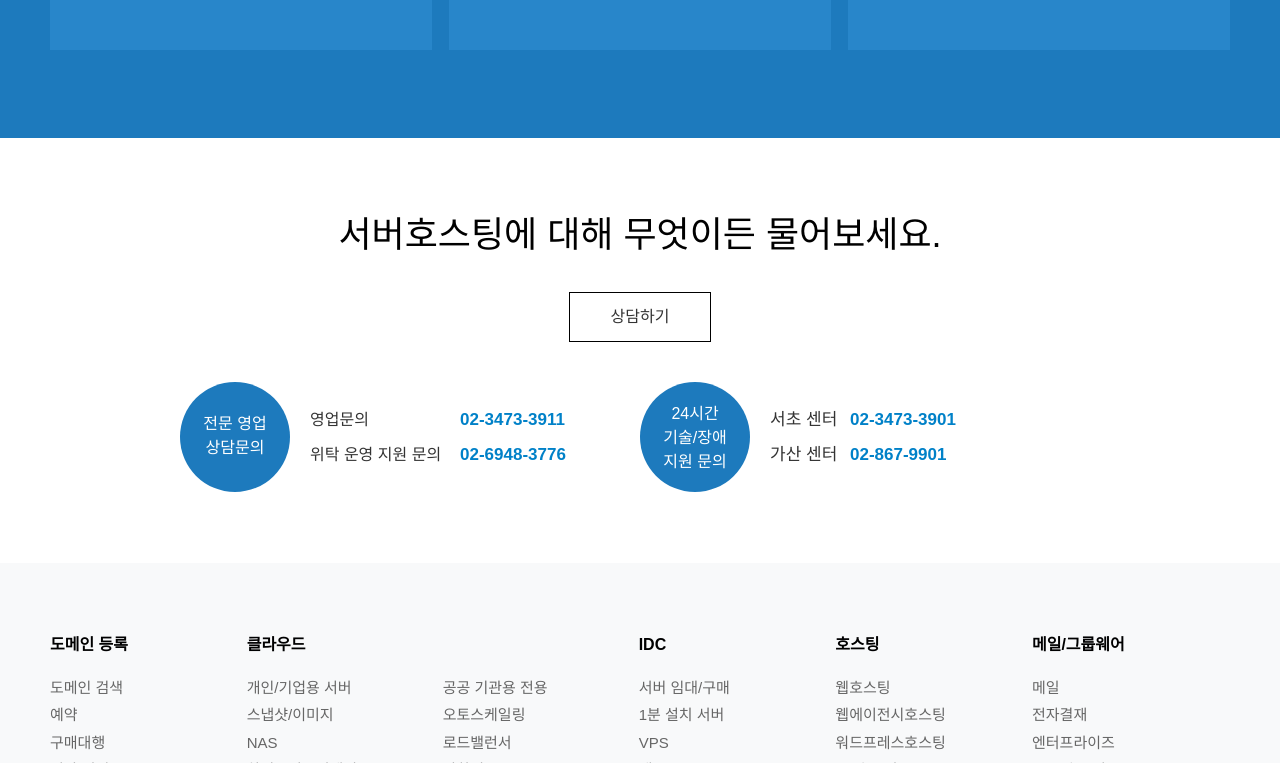
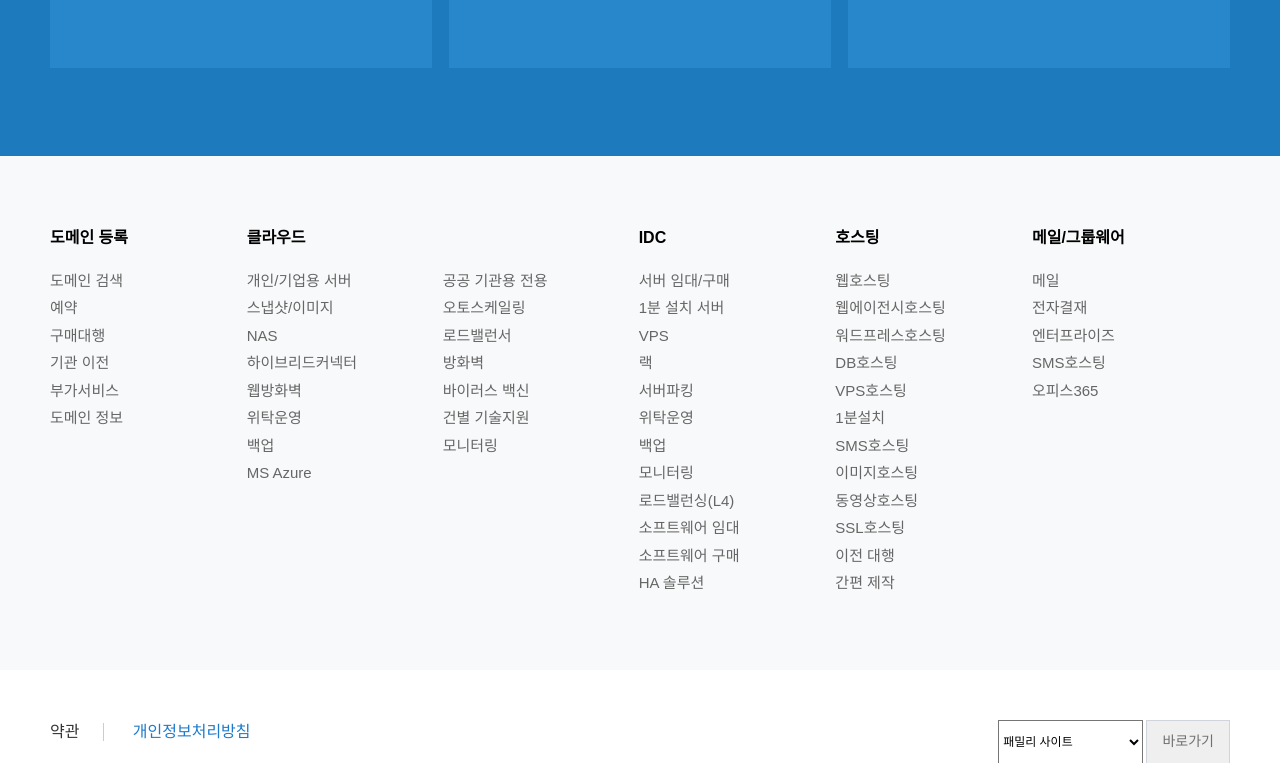
Before and after one commit to suger104/site, a plain HTML site: page gabia/idc/hosting.html in a window 1280 px wide. Shown: the part 2843-3606 px from the top of the page. Drawn offline with Linux system fonts and the light colour scheme; a web font is replaced by a local one.

Commit message:
v1.0_2018.05.11
점심 먹기 전

```diff
--- a/gabia/idc/hosting.html
+++ b/gabia/idc/hosting.html
@@ -218,6 +218,16 @@
 		</section>
 		<!-- //select2 -->
 
+		<section id="infor2">
+			<div class="container">
+				<div class="infor2">
+					점심 먹기 전
+				</div>
+			</div>
+		</section>
+		<!-- //infor2 -->
+
+
 		<section id="select5">
 			<div class="container">
 					<div class="select5">
@@ -245,32 +255,7 @@
 					</div>
 				</div>
 		</section>
-		<!-- //select2 -->
-
-		<section id="sub-infor">
-			<div class="container">
-				<div class="sub-infor">
-					<h3>서버호스팅에 대해 무엇이든 물어보세요.</h3>
-					<a href="#">상담하기</a>
-					<div class="infor-box">
-						<div class="infor-left">
-							<h4>전문 영업<br>상담문의</h4>
-							<ul>
-								<li><em>영업문의</em><strong>02-3473-3911</strong></li>
-								<li><em>위탁 운영 지원 문의</em><strong>02-6948-3776</strong></li>
-							</ul>
-						</div>
-						<div class="infor-right">
-							<h4>24시간<br>기술/장애<br>지원 문의</h4>
-							<ul>
-								<li><em>서초 센터</em><strong>02-3473-3901</strong></li>
-								<li><em>가산 센터</em><strong>02-867-9901</strong></li>
-							</ul>
-						</div>
-					</div>
-				</div>
-			</div>
-		</section>
+		<!-- //select5 -->
 
 		<section id="site">
 			<h3 class="ir">사이트 전체 메뉴</h3>
```
